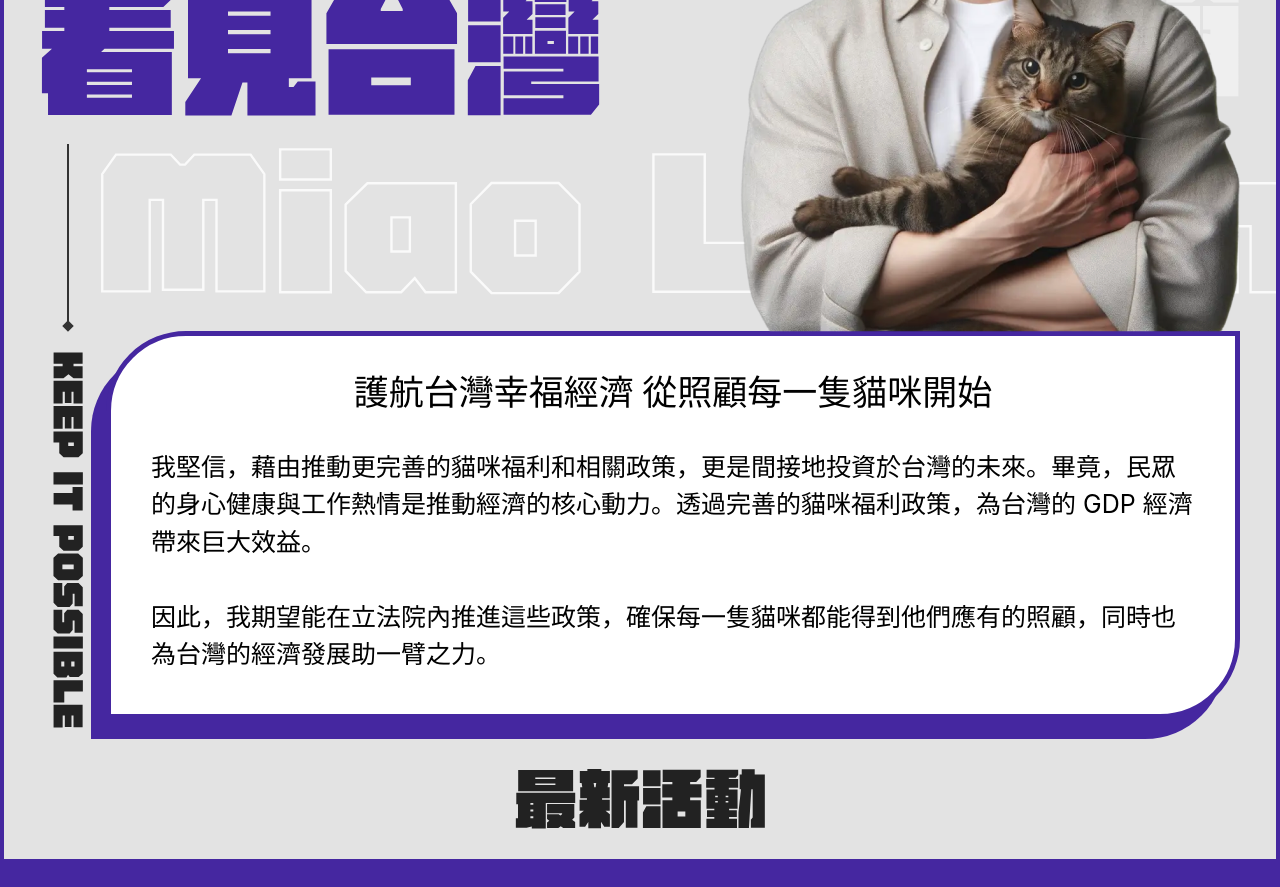
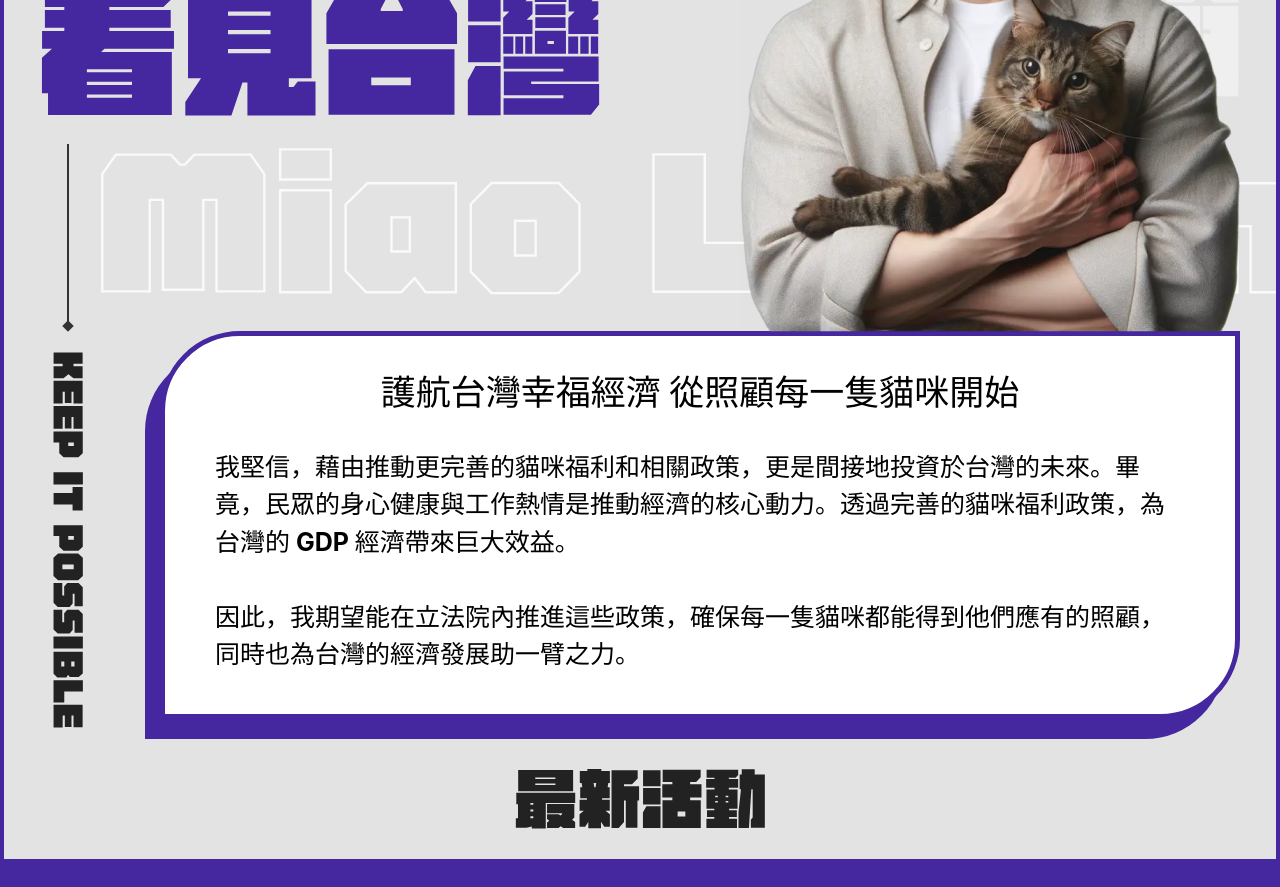
Before and after one commit to TimingJL/legislative-campaign-official-website-by-una, a React (Vite) app: page / in a window 1280 px wide. Shown: the part 460-1347 px from the top of the page. Built offline with nearby package versions, Linux system fonts and the light colour scheme.

Commit message:
styling hero

```diff
--- a/src/pages/Home/Hero/index.tsx
+++ b/src/pages/Home/Hero/index.tsx
@@ -29,7 +29,7 @@ const Hero = () => {
           <img src={miaoLiHanEnOutlinedSrc} className="absolute bottom-[-20px] left-[60px] h-[150px] translate-y-[100%] md:block hidden" />
           <img src={miaoLiHanEnWrapOutlinedSrc} className="absolute bottom-0 left-[40px] h-[150px] translate-y-[100%] md:hidden block" />
         </div>
-        <div className="flex w-full gap-[10px] lg:items-end">
+        <div className="flex w-full lg:gap-[64px] gap-[15px] lg:items-end">
           <div className="mt-[18px] max-w-[30px] lg:max-w-[56px] relative flex-shrink-0">
             <img src={keepItPossibleSrc} />
           </div>
@@ -37,7 +37,7 @@ const Hero = () => {
             <div
               className={clsx(
                 "bg-white z-10 w-full rounded-tl-[80px] rounded-br-[80px] pt-[10px] pb-[18px] px-[15px] border-primary border-[3px] mb-[20px] shadow-[-5px_5px_0_0_rgba(69,39,160,1)]",
-                "lg:w-full lg:right-[20px] lg:pt-[30px] lg:pb-[40px] lg:px-[40px] lg:border-[5px] lg:shadow-[-15px_20px_0_0_rgba(69,39,160,1)]",
+                "lg:w-full lg:right-[20px] lg:pt-[30px] lg:pb-[40px] lg:px-[50px] lg:border-[5px] lg:shadow-[-15px_20px_0_0_rgba(69,39,160,1)]",
               )}
             >
               <img
@@ -57,7 +57,7 @@ const Hero = () => {
               </div>
               <div
                 className={clsx(
-                  "text-[10px] lg:text-[15px] whitespace-pre-line",
+                  "text-[10px] lg:text-[24px] font-bold whitespace-pre-line",
                   "lg:text-[25px]"
                 )}
               >
```
